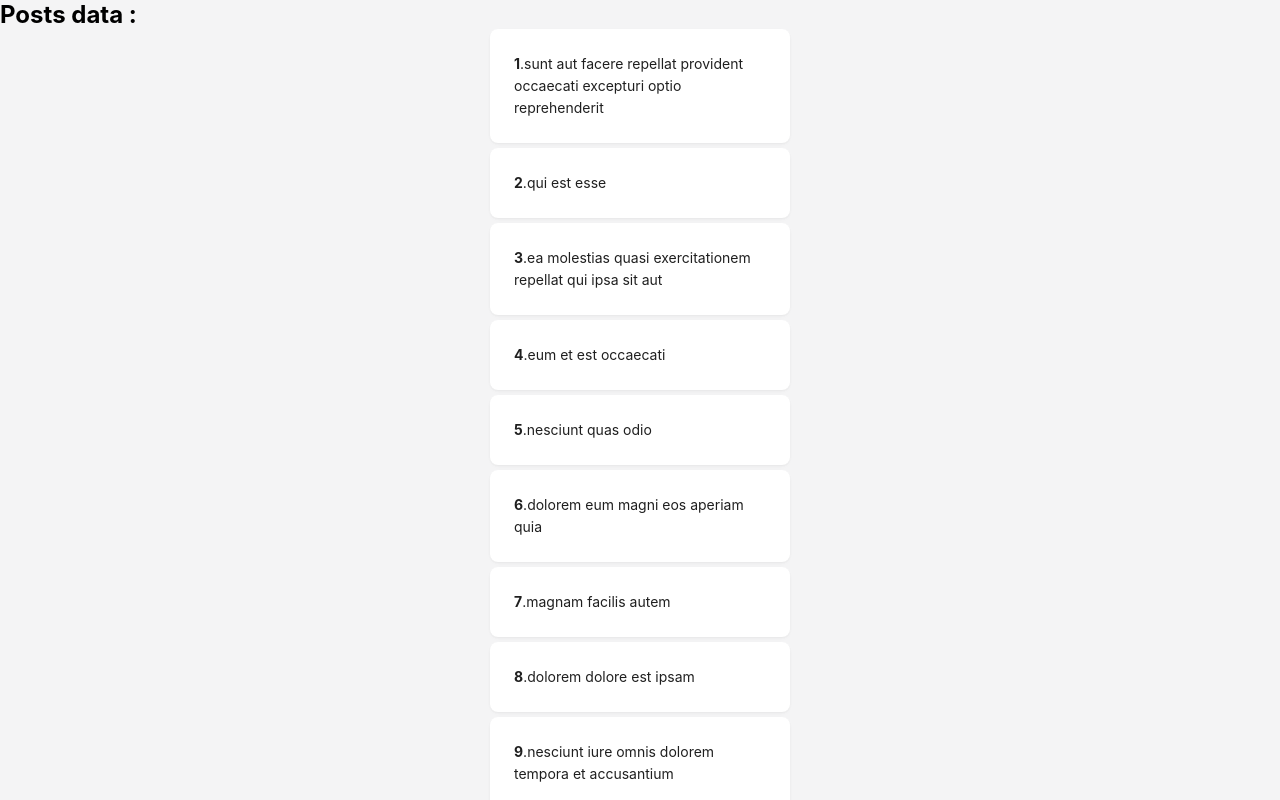
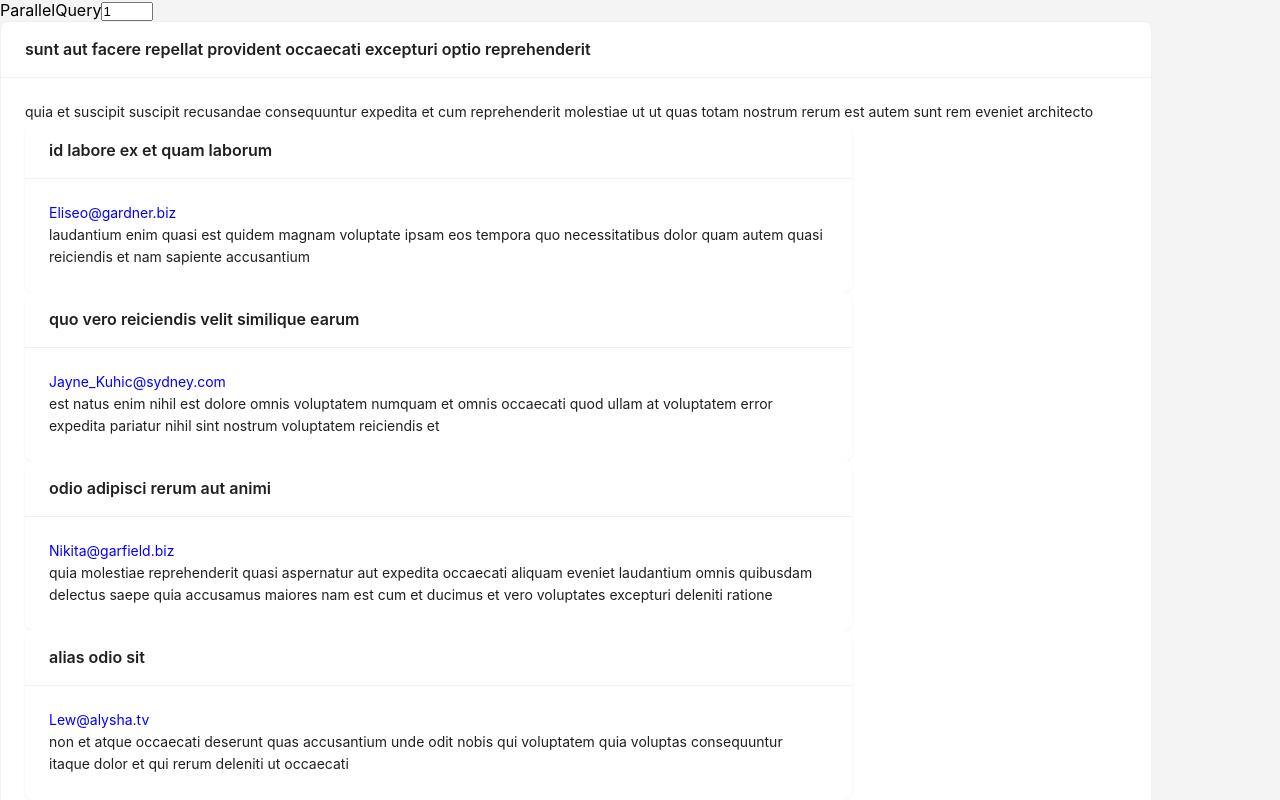
Before and after one commit to Dhanushvinayagar/React-Stacks, a React (Create React App) app: page /tanstack in a window 1280 px wide. Shown: the top 800 px of the page. Built offline with nearby package versions, Linux system fonts and the light colour scheme; data requests are answered from the project's data file.

Commit message:
Updated Parallel query

```diff
--- /dev/null
+++ b/src/Tanstack/ParallelQuery.jsx
@@ -0,0 +1,32 @@
+import React, { useState } from 'react'
+import { CommentsQuery, PostQuerywithID } from './tanstack-query/postsQuery'
+import { Card } from 'antd';
+
+const ParallelQuery = () => {
+    const [id, setId] = useState(1)
+    const { isLoading: postLoading, error: postError, data: post } = PostQuerywithID(Number(id))
+    const { isLoading: commentLoading, error: commentError , data: comments } = CommentsQuery(Number(id))
+
+    if (postLoading || commentLoading) return 'Loading...'
+    if (postError || commentError) return 'Error : '
+
+    return (
+        <div>
+            ParallelQuery
+            <input type='number' min={1} max={10} value={id} onChange={(e) => setId(e.target.value)} />
+
+            <Card title={post.title} style={{ width: '90%' }}>
+                <p>{post.body}</p>
+                {comments.map((comment, index) =>
+                    <Card title={comment.name} bordered={false} style={{ width: '75%' }} key={index} >
+                        <p style={{ color: 'blue' }}>{comment.email}</p>
+                        <p>{comment.body}</p>
+                    </Card>
+                )}
+
+            </Card>
+        </div>
+    )
+}
+
+export default ParallelQuery
--- a/src/Tanstack/Tanstack.jsx
+++ b/src/Tanstack/Tanstack.jsx
@@ -3,6 +3,7 @@ import Usequery from './Usequery'
 import UseQueryonClick from './UseQueryonClick'
 import UsequeryDataSelect from './UsequeryDataSelect'
 import UseQueryRefactor from './UseQueryRefactor'
+import ParallelQuery from './ParallelQuery'
 
 const Tanstack = () => {
     return (
@@ -10,7 +11,8 @@ const Tanstack = () => {
             {/* <Usequery /> */}
             {/* <UseQueryonClick /> */}
             {/* <UsequeryDataSelect /> */}
-            <UseQueryRefactor />
+            {/* <UseQueryRefactor /> */}
+            <ParallelQuery />
         </>
     )
 }
--- a/src/Tanstack/tanstack-query/postsQuery.js
+++ b/src/Tanstack/tanstack-query/postsQuery.js
@@ -3,6 +3,11 @@ import { useQuery } from '@tanstack/react-query'
 
 const postsData = () => axios.get('http://localhost:5080/posts').then(res => res.data)
 const postsDatabyID = (id) => axios.get(`http://localhost:5080/posts/${id}`).then(res => res.data)
+const postsDatawithID = ({queryKey}) =>{
+    const id = queryKey[1]
+    return axios.get(`http://localhost:5080/posts/${id}`).then(res => res.data)
+}
+const commentDataID = () => axios.get(`http://localhost:5080/comments`).then(res => res.data)
 
 // First letter Caps
 const PostQuery = () => useQuery({
@@ -14,5 +19,17 @@ const PostQuerybyID = (id) => useQuery({
     queryKey: ['postsDataId'],
     queryFn: () => postsDatabyID(id),                   // should be function refernced
 })
-0
-export { PostQuery, PostQuerybyID }
+
+const PostQuerywithID = (id) => useQuery({
+    queryKey: ['postsDatawithId',id],
+    queryFn: postsDatawithID,
+})
+
+const CommentsQuery = (id) => useQuery({
+    queryKey: ['commentDataId'],
+    queryFn: commentDataID,
+    select: (data) => {
+        return data.filter(post => post.postId === id)
+    }
+})
+export { PostQuery, PostQuerybyID, CommentsQuery , PostQuerywithID }
```
